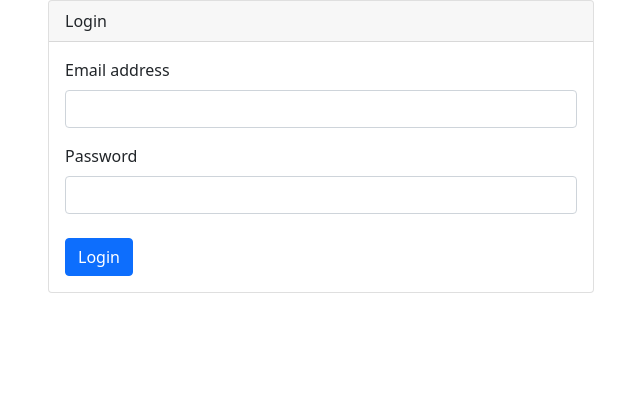
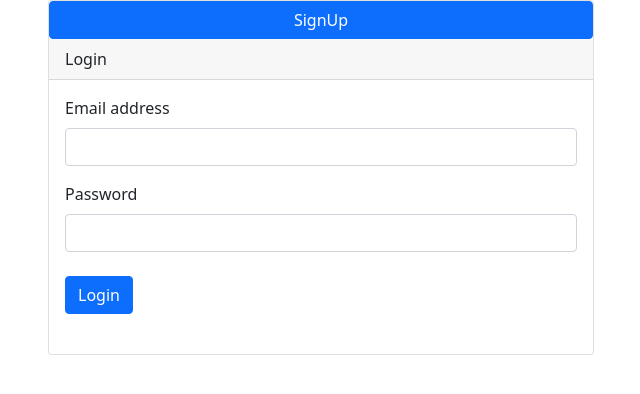
Before and after one commit to sachin-007/login-user-count-session-management, a PHP site: page / in a window 1280 px wide. Shown: the top 394 px of the page, without its empty margins (319-959 px from the left). Run offline with PHP 8.4, Linux system fonts and the light colour scheme.

Commit message:
third commit

```diff
--- a/index.php
+++ b/index.php
@@ -125,6 +125,9 @@ if(isset($_POST["login_button"]))
                     }
                     ?>
                     <div class="card">
+                    <button class="btn btn-primary" onclick="window.location.href = 'signup.php';"> SignUp  </button>
+
+
                         <div class="card-header">Login</div>
                         <div class="card-body">
                             <form method="POST">
@@ -139,6 +142,9 @@ if(isset($_POST["login_button"]))
                                 <div class="d-flex align-items-center justify-content-between mt-4 mb-0">
                                     <input type="submit" name="login_button" value="Login" class="btn btn-primary" />
                                 </div>
+                                <div class="d-flex align-items-center justify-content-between mt-4 mb-0">
+
+                                </div>
                             </form>
                         </div>
                     </div>
--- a/signup.php
+++ b/signup.php
@@ -80,6 +80,7 @@ if(isset($_POST["signup_button"])){
                     ?>
 
                     <div class="card">
+                    <button class="btn btn-primary" onclick="window.location.href = 'index.php';"> Login Page  </button>
                         <div class="card-header">SignUp</div>
                         <div class="card-body">
                             <form method="POST">
```
